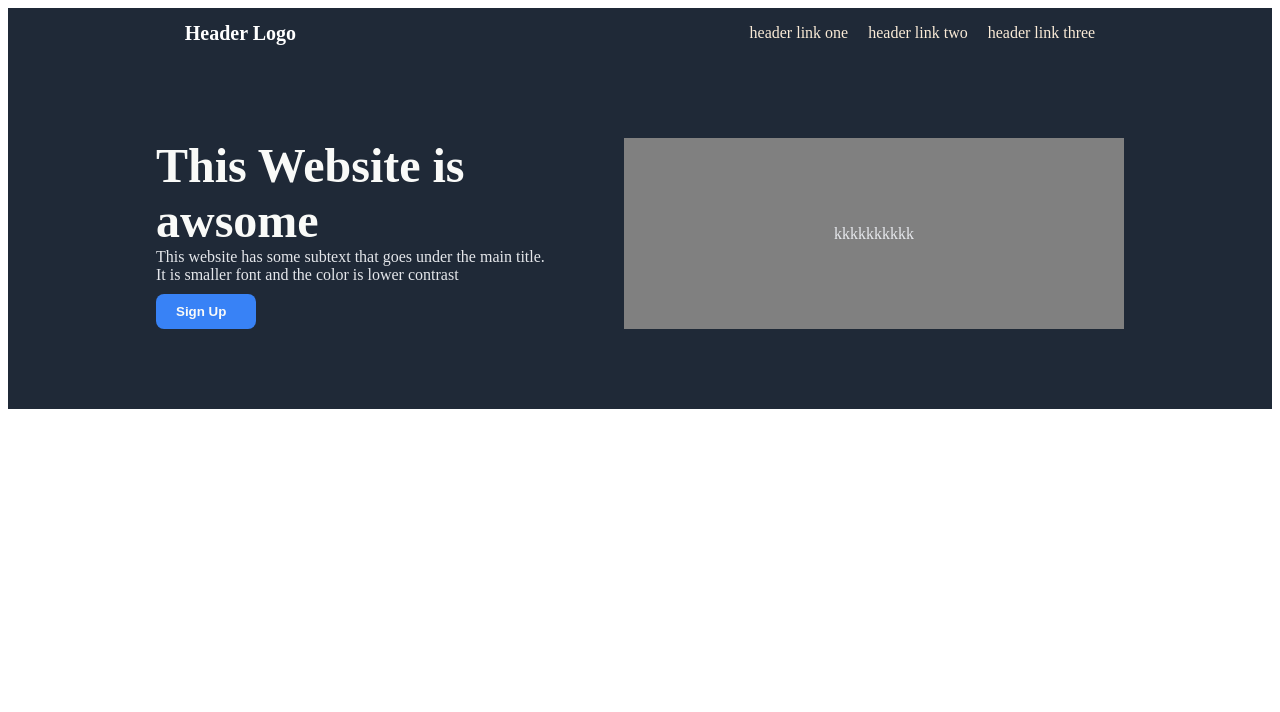
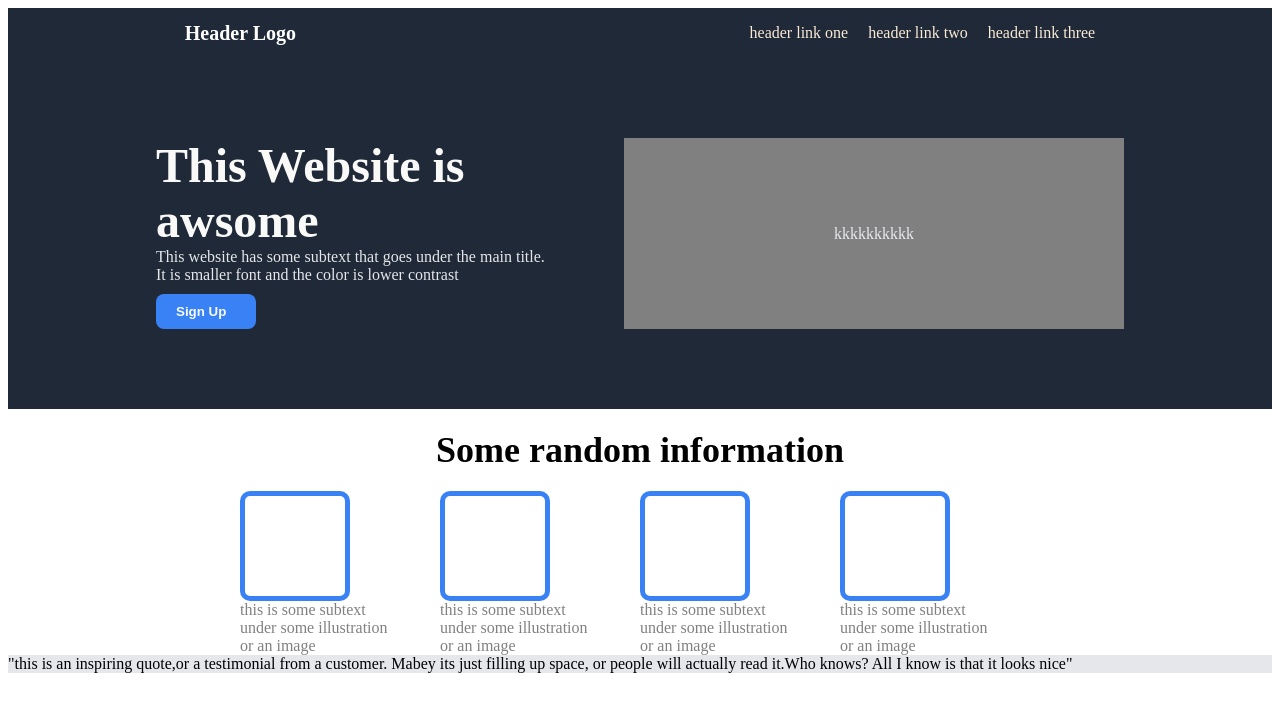
Before and after one commit to Zero-void8888888/Project-Landing-Page, a plain HTML site: page lp.html in a window 1280 px wide. Drawn offline with Linux system fonts and the light colour scheme.

Commit message:
I finished the third section

```diff
--- a/lp.css
+++ b/lp.css
@@ -87,3 +87,37 @@ button{
     margin: 0;
 
 }
+
+.t-header{
+    display: flex;
+    justify-content: center;
+    font-size: 36px;
+    font-weight: 900;
+    padding: 20px;
+}
+
+.group{
+    display: flex;
+    justify-content: center;
+
+}
+
+.container{
+    width: 200px;
+}
+
+.shape{
+    border:5px solid #3882F6;
+    border-radius: 10px;
+    height: 100px;
+    width:100px;
+}
+.word{
+    color: grey;
+    width: 150px;
+
+}
+.fourth{
+    background-color: #E5E7EB;
+
+}
--- a/lp.html
+++ b/lp.html
@@ -23,9 +23,31 @@
 
     </div>
     <div class="solo"> kkkkkkkkkk </div>
-
-
-
+</div>
+<div class="third">
+    <div class="t-header">Some random information</div>
+    <div class="group">
+        <div class="container">
+           <div class="shape"></div>
+           <div class="word">this is some subtext under some illustration or an image</div>
+        </div>
+        <div class="container">
+            <div class="shape"></div>
+            <div class ="word">this is some subtext under some illustration or an image</div>
+         </div>
+         <div class="container">
+            <div class="shape"></div>
+            <div class="word">this is some subtext under some illustration or an image</div>
+         </div>
+         <div class="container">
+            <div class="shape"></div>
+            <div class="word">this is some subtext under some illustration or an image</div>
+         </div>
+    </div>
+</div>
+<div class="fourth">
+    <div class="quote">"this is an inspiring quote,or a testimonial from a customer. Mabey its just filling up space, or people will actually read it.Who knows?
+        All I know is that it looks nice"</div>
 
 
 </div>
```
